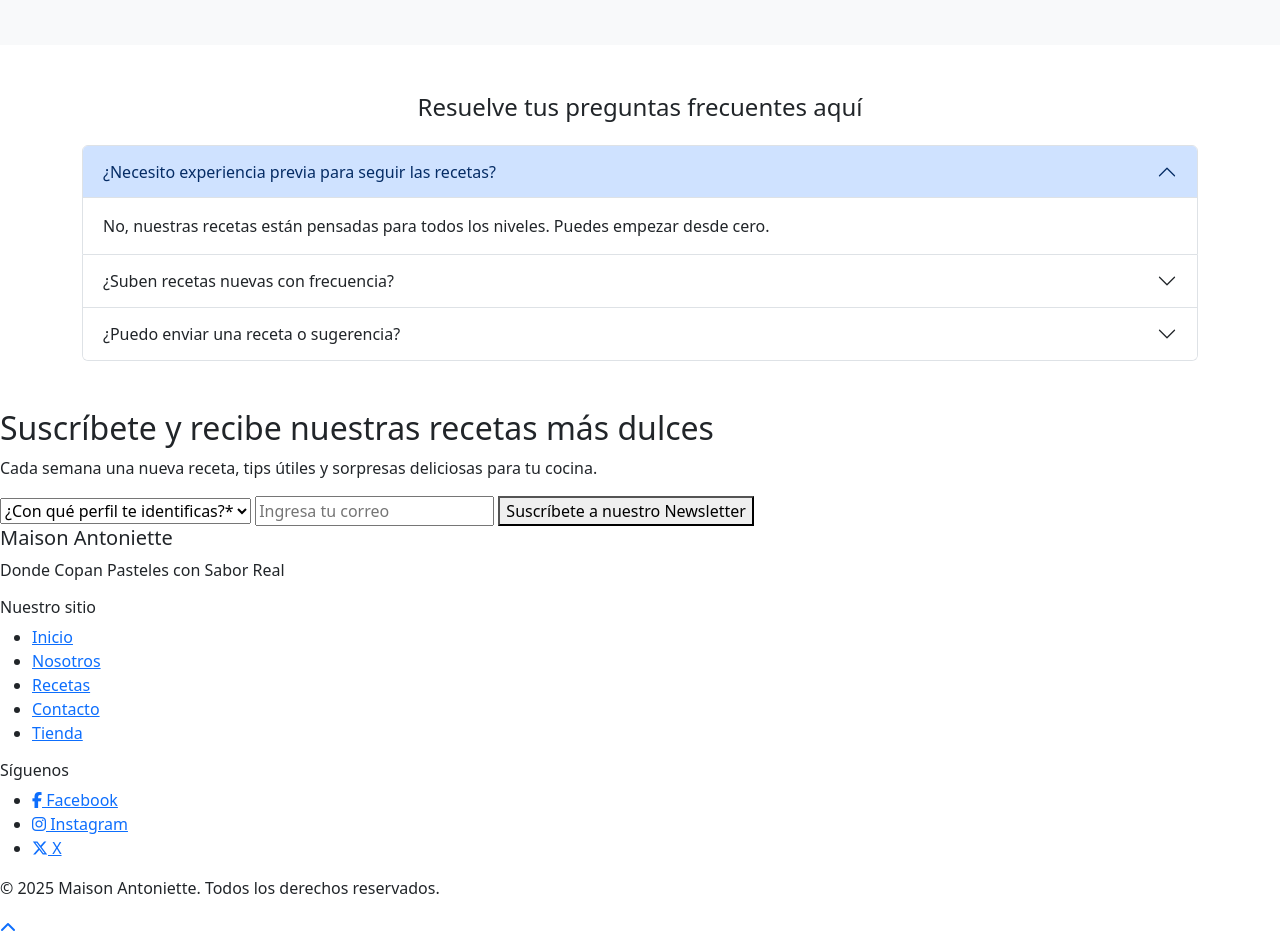
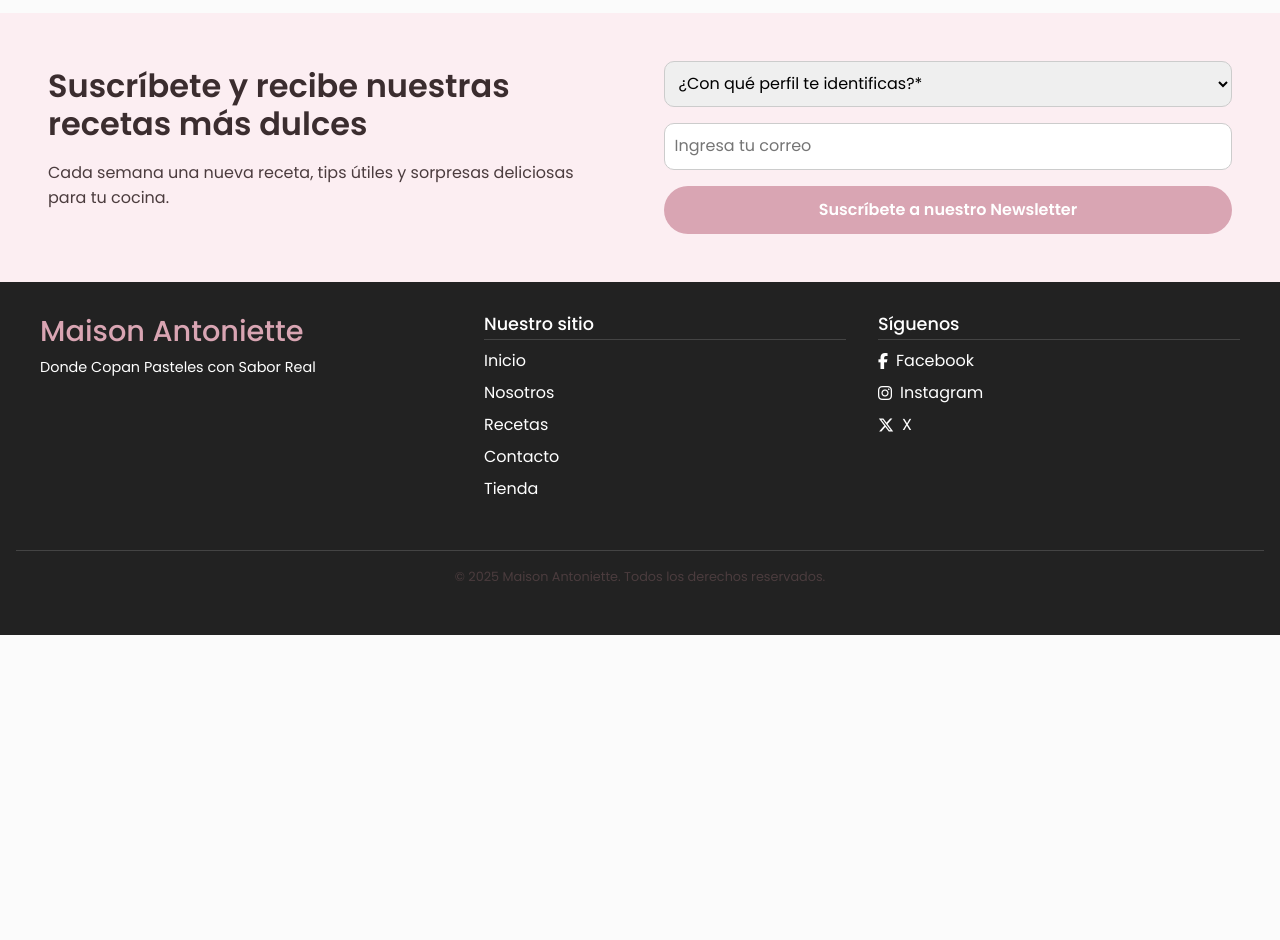
Before and after one commit to CarlosAngelus/maison-antoniette, a plain HTML site: page index.html in a window 1280 px wide. Shown: the part 1840-2780 px from the top of the page. After the commit the page ends 2475 px from the top, so only its background shows below. Drawn offline with nearby package versions, Linux system fonts and the light colour scheme; files that its build step writes are made by us from their sources; the site is published under a folder, as on GitHub Pages, so addresses that start at the root find nothing.

Commit message:
Corrijo ruta del CSS quitando barra inicial

```diff
--- a/index.html
+++ b/index.html
@@ -6,7 +6,7 @@
   <title>Maison Antoniette</title>
   <link href="https://cdn.jsdelivr.net/npm/bootstrap@5.3.3/dist/css/bootstrap.min.css" rel="stylesheet">
   <link href="https://fonts.googleapis.com/css2?family=Poppins:wght@400;500;600;700&display=swap" rel="stylesheet">
-  <link rel="stylesheet" href="/css/styles.css"/>
+  <link rel="stylesheet" href="css/styles.css"/>
   <link rel="stylesheet" href="https://cdnjs.cloudflare.com/ajax/libs/font-awesome/6.5.0/css/all.min.css">
 </head>
 <body>
@@ -206,10 +206,6 @@
   </div>
   </footer>
 
-  <a href="#" class="scroll-to-top" aria-label="Volver arriba">
-   <i class="fas fa-chevron-up"></i>
-  </a>
-
   <script src="https://cdn.jsdelivr.net/npm/bootstrap@5.3.3/dist/js/bootstrap.bundle.min.js"></script>
 </body>
 </html>
--- a/pages/contacto.html
+++ b/pages/contacto.html
@@ -2,9 +2,9 @@
 <html lang="es">
 <head>
   <meta charset="UTF-8" />
-  <meta name="viewport" content="width=device-width, initial-scale=1.0"/>
+  <meta name="viewport" content="width=device-width, initial-scale=1.0" />
   <title>Tienda | Maison Antoniette</title>
-  <link href="https://cdn.jsdelivr.net/npm/bootstrap@5.3.3/dist/css/bootstrap.min.css" rel="stylesheet" />
+  <link href="https://cdn.jsdelivr.net/npm/bootstrap@5.3.3/dist/css/bootstrap.min.css" rel="stylesheet">
   <link href="https://fonts.googleapis.com/css2?family=Poppins:wght@400;500;600;700&display=swap" rel="stylesheet" />
   <link rel="stylesheet" href="/css/styles.css"/>
   <link rel="stylesheet" href="https://cdnjs.cloudflare.com/ajax/libs/font-awesome/6.5.0/css/all.min.css">
```
Also changed, not shown: pages/nosotros.html (+2 -2 lines).
